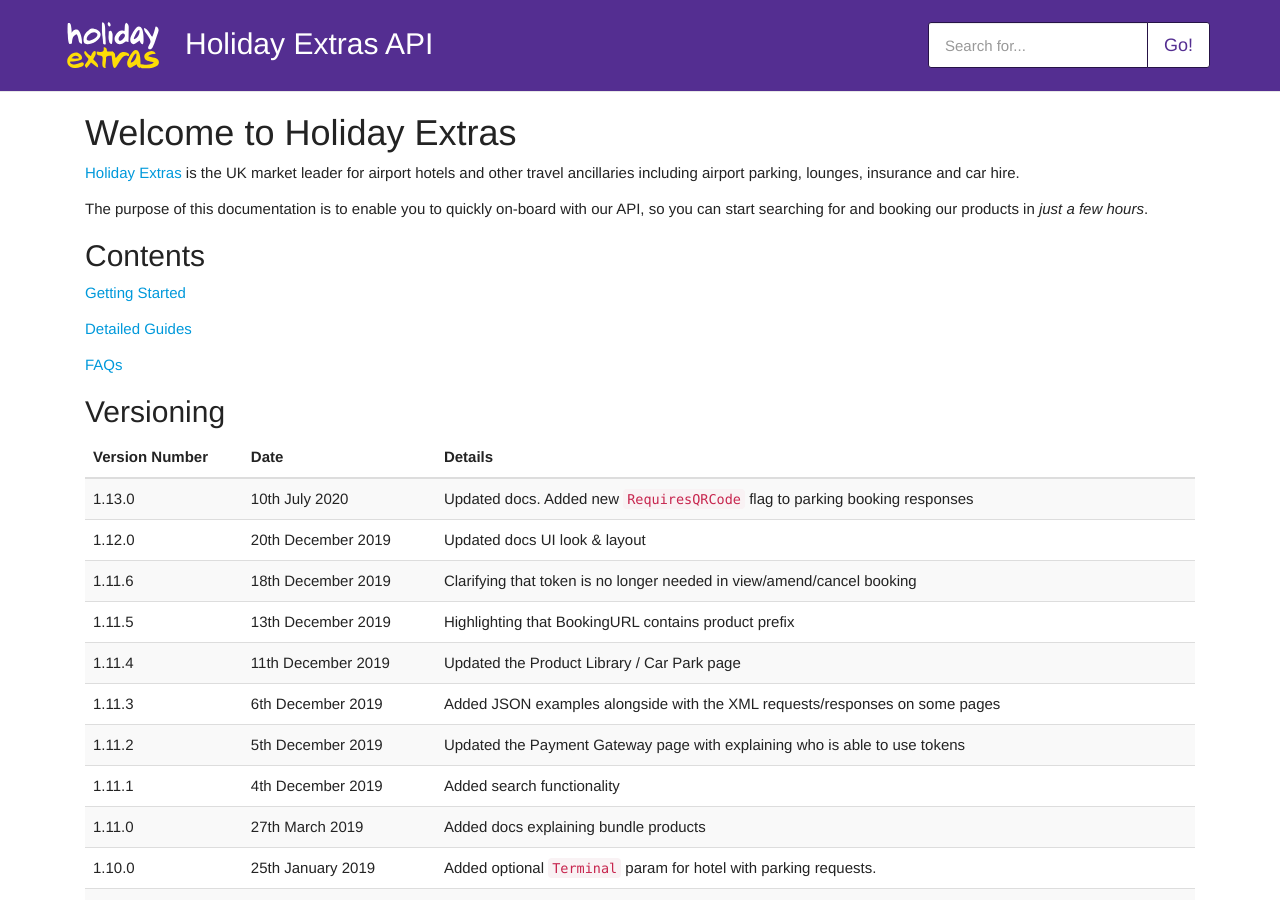
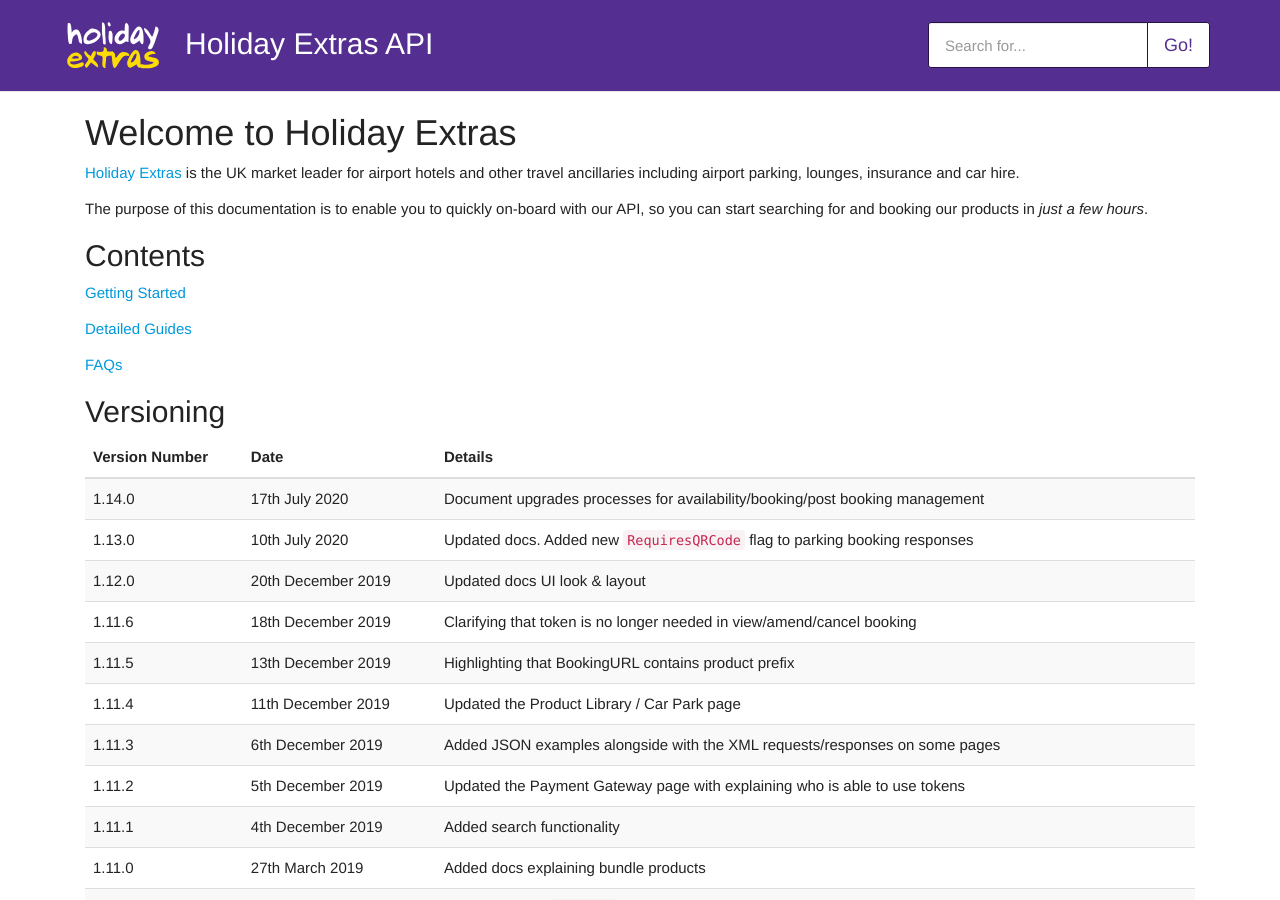
Before and after one commit to holidayextras/partner-api-docs, a Jekyll site: the page built from site/index.md, in a window 1280 px wide and 900 px high. Built offline with Jekyll 4.4.1, drawn with Linux system fonts in a browser that asks for light colours; some web fonts are replaced; our own code applies the rules of GitHub Pages for plain Markdown files.

Commit message:
Update versioning

```diff
--- a/site/_versioning.md
+++ b/site/_versioning.md
@@ -1,5 +1,6 @@
 | Version Number | Date                | Details                                                                           |
 |----------------|---------------------|-----------------------------------------------------------------------------------|
+| 1.14.0         | 17th July 2020      | Document upgrades processes for availability/booking/post booking management      |
 | 1.13.0         | 10th July 2020      | Updated docs. Added new `RequiresQRCode` flag to parking booking responses        |
 | 1.12.0         | 20th December 2019  | Updated docs UI look & layout                                                     |
 | 1.11.6         | 18th December 2019  | Clarifying that token is no longer needed in view/amend/cancel booking            |
```
Also changed, not shown: site/hxapi/productlibrary/_fastTrackFields.md (+1 -0 lines), site/hxapi/productlibrary/_hotelOnlyFields.md (+1 -0 lines), site/hxapi/productlibrary/_hotelParkingFields.md (+1 -0 lines), site/hxapi/productlibrary/_loungeFields.md (+1 -0 lines).
